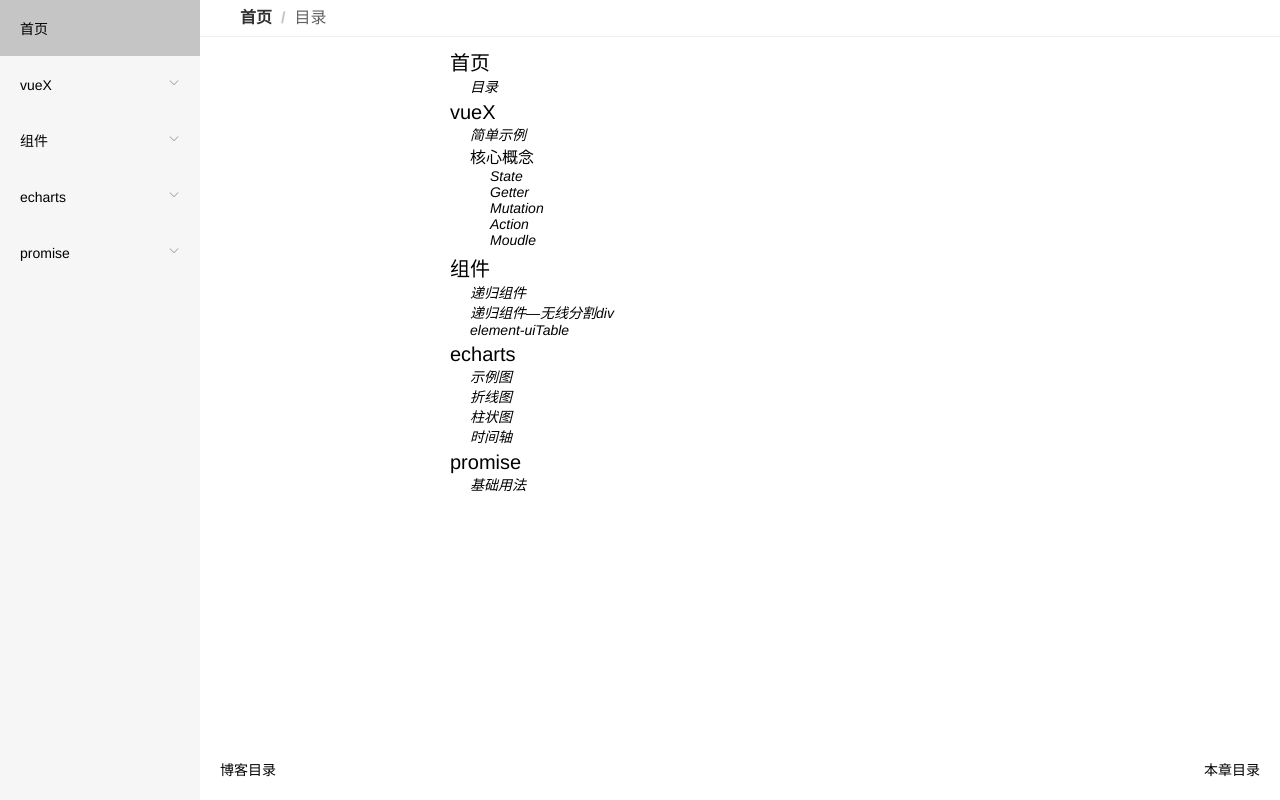
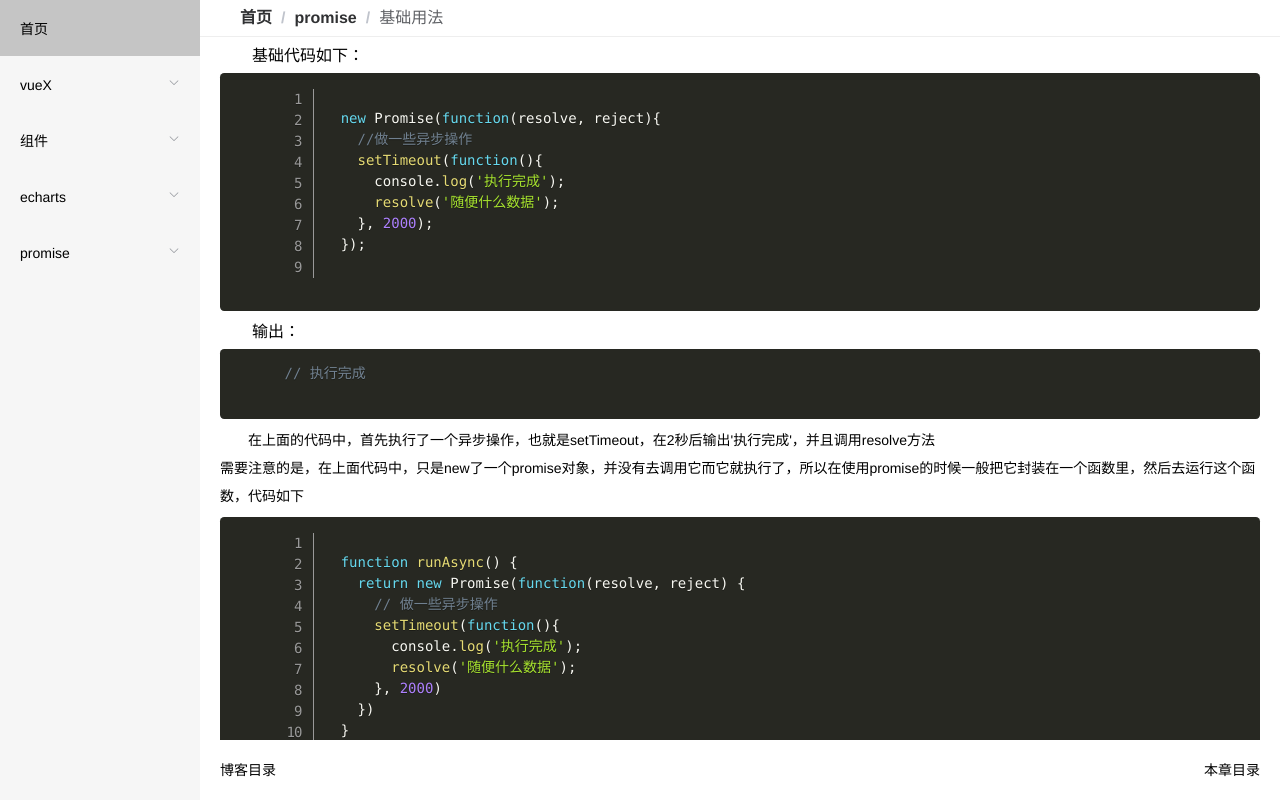
Before and after one commit to molvshan/vue-start-v2, a Vue app: page /#/promise/basic in a window 1280 px wide. Before the commit this address led to /catalog#/promise/basic. Built offline with nearby package versions, Linux system fonts and the light colour scheme; a small style sheet from the web is missing.

Commit message:
更改title，添加网页ico，修改路由为hash模式

```diff
--- a/index.html
+++ b/index.html
@@ -3,10 +3,11 @@
   <head>
     <meta charset="utf-8">
     <meta name="viewport" content="width=device-width,initial-scale=1.0">
-    <title>vue-start-v2</title>
+    <title>Molvs的演示地址</title>
     <link rel="stylesheet" href="/static/css/cssinit.css">
     <link rel="stylesheet" href="http://at.alicdn.com/t/font_622027_aj5eo4y62fmholxr.css">
     <link rel="stylesheet" href="/static/css/prism.css">
+    <link rel="ashortcut icon" href="./static/img/affix.jpeg">
   </head>
   <body>
     <div id="app"></div>
--- a/src/router/index.js
+++ b/src/router/index.js
@@ -7,7 +7,7 @@
 Vue.use(Router)
 
 export default new Router({
-  mode: 'history',
+  // mode: 'history',
   scrollBehavior: () => ({ y: 0 }),
   routes: [
     {
--- a/src/views/workStudy/promise/basic/index.vue
+++ b/src/views/workStudy/promise/basic/index.vue
@@ -18,7 +18,7 @@
     </pre>
     <p class="v-txt">
       在上面的代码中，首先执行了一个异步操作，也就是setTimeout，在2秒后输出'执行完成'，并且调用resolve方法<br/>
-      需要注意的是，在上面代码中，知识new了一个promise对象，并没有去调用它而它就执行了，所以在使用promise的时候一般把它封装在一个函数里，然后去运行这个函数，代码如下
+      需要注意的是，在上面代码中，只是new了一个promise对象，并没有去调用它而它就执行了，所以在使用promise的时候一般把它封装在一个函数里，然后去运行这个函数，代码如下
     </p>
     <pre class="line-numbers">
       <code class="language-js">
@@ -30,8 +30,8 @@
               resolve('随便什么数据');
             }, 2000)
           })
-          runAsync()
         }
+        runAsync();
       </code>
     </pre>
   </div>
```
Also changed, not shown: static/img/affix.jpeg (added).
